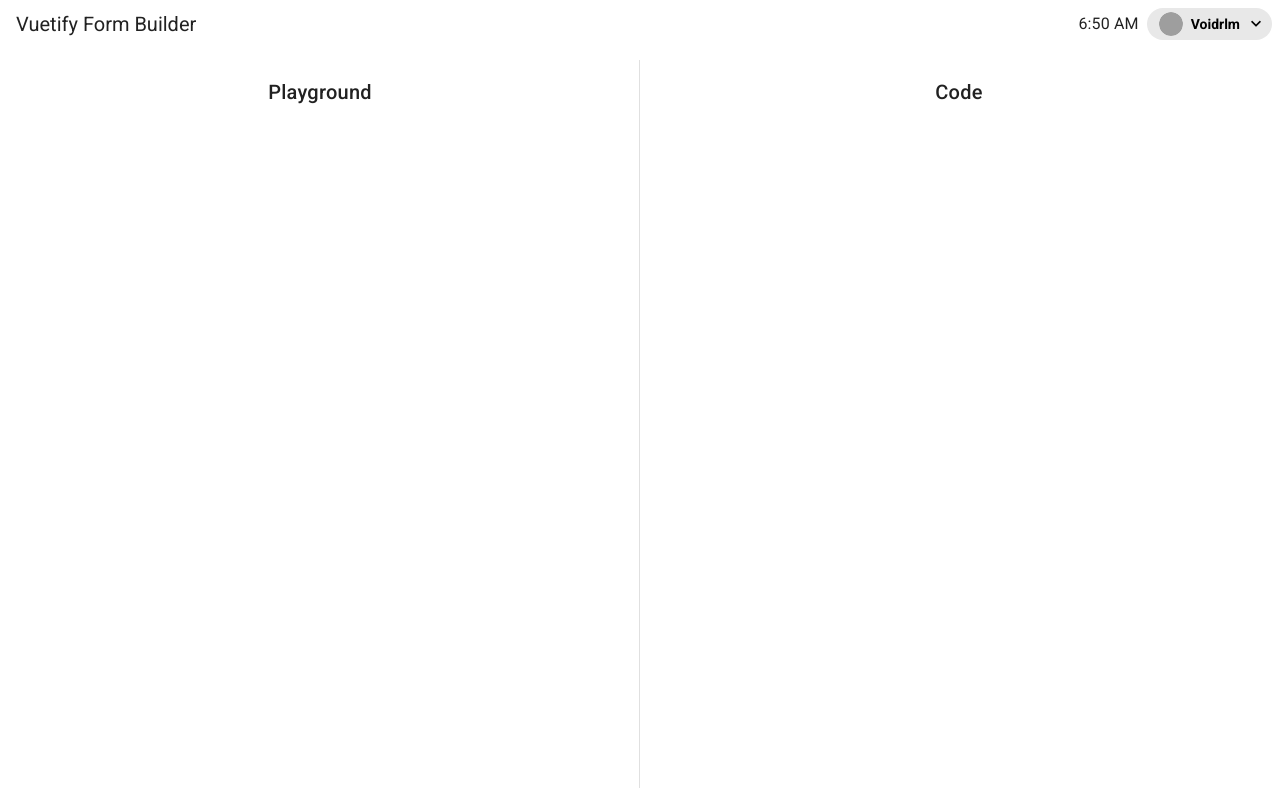
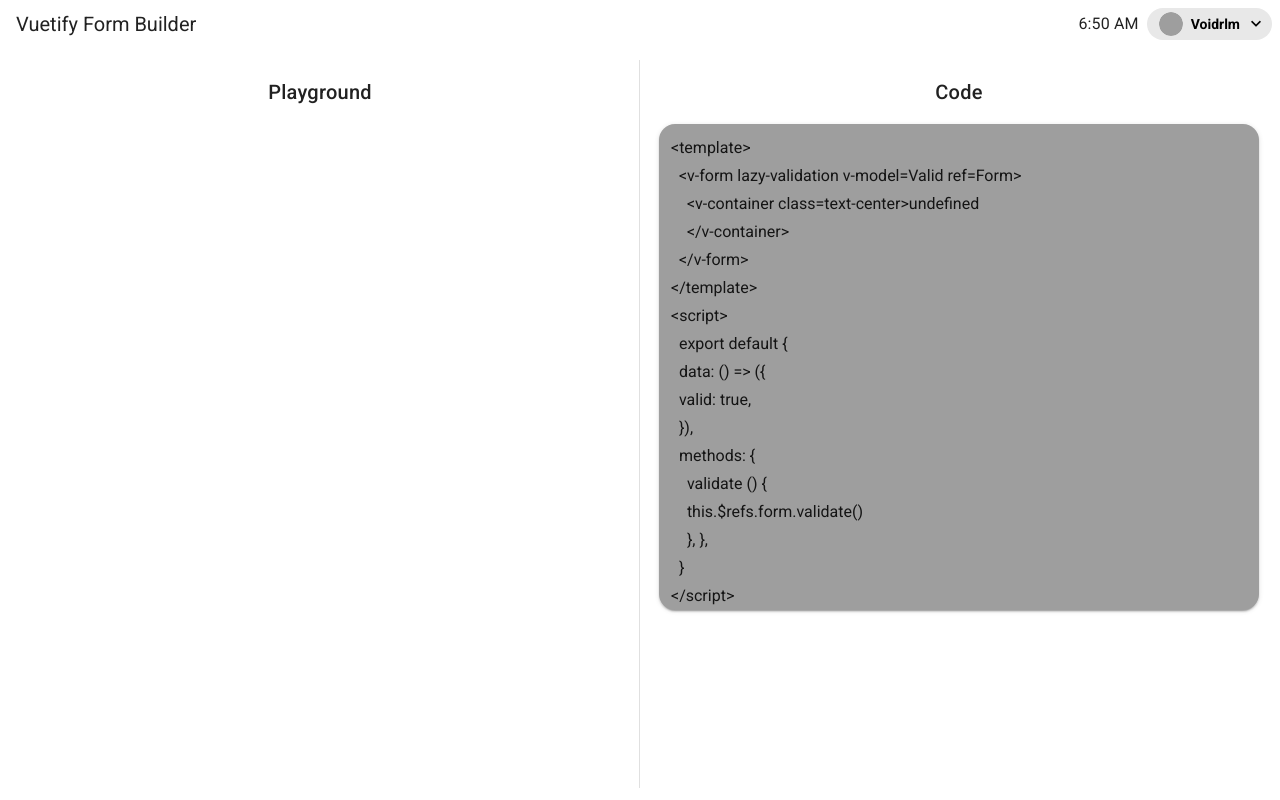
Before and after one commit to voidrlm/Vuetify-Form-Builder-With-Validations, a Vue app: page /#/dashboard in a window 1280 px wide. Built offline with nearby package versions, Linux system fonts and the light colour scheme; grey boxes are pictures that could not be loaded.

Commit message:
Code changes in codeBlock component

```diff
--- a/src/components/code/codeBlock.vue
+++ b/src/components/code/codeBlock.vue
@@ -1,12 +1,36 @@
 <template>
-  <div></div>
+  <div>
+    <v-textarea
+      background-color="grey"
+      readonly
+      auto-grow
+      solo
+      :value="fullCode"
+      class="rounded-xl mx-5"
+    ></v-textarea>
+  </div>
 </template>
 
 <script>
+import { template, script, methods, data } from "../../resources/baseCode";
 export default {
   components: {},
   props: { code: Array },
   data: () => ({}),
+  computed: {
+    fullCode() {
+      return (
+        template[0] +
+        this.code +
+        template[1] +
+        script[0] +
+        data[0] +
+        data[1] +
+        methods +
+        script[1]
+      );
+    },
+  },
 };
 </script>
 <style></style>
```
